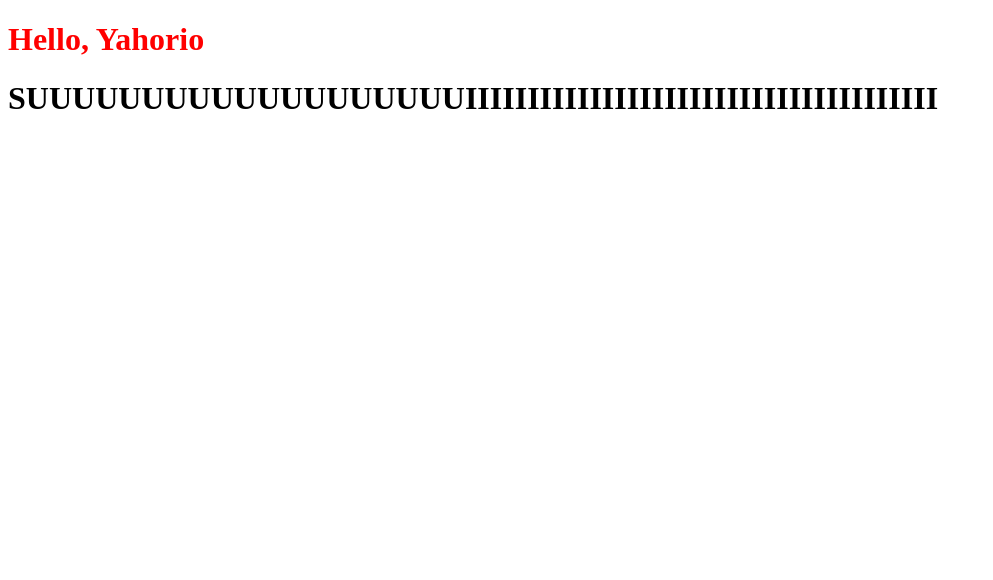
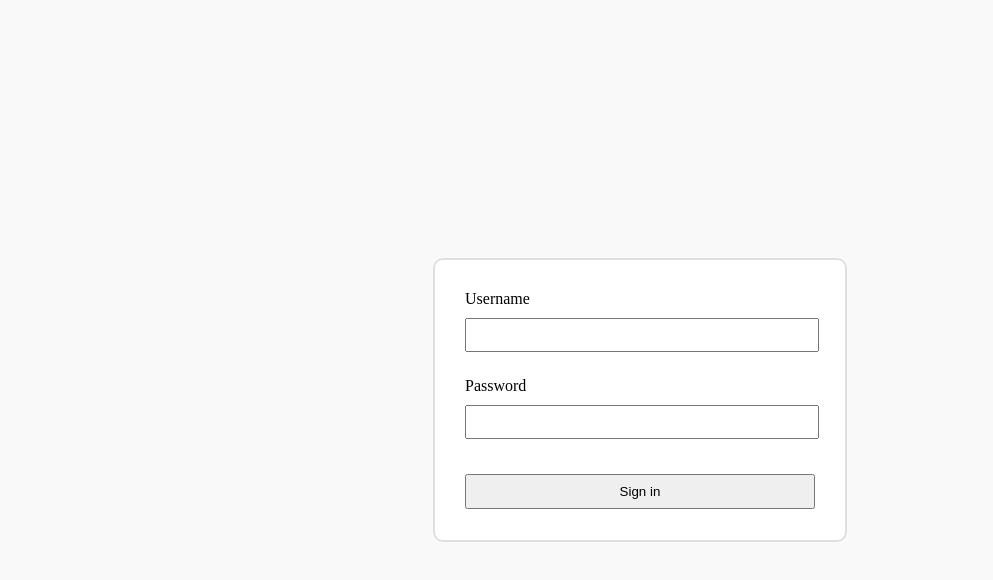
Before and after one commit to YahorPronski/InstaApi, a React (Create React App) app in the folder frontend/: page / in a window 1280 px wide. Shown: the top 580 px of the page, without its empty margins (0-993 px from the left). Built offline with nearby package versions, Linux system fonts and the light colour scheme.

Commit message:
i know what am i doing

```diff
--- a/frontend/package.json
+++ b/frontend/package.json
@@ -5,7 +5,7 @@
         "react": "^18.1.0",
         "react-dom": "^18.1.0",
         "react-router-dom": "^6.3.0",
-        "react-scripts": "^4.0.3",
+        "react-scripts": "^5.0.1",
         "sass": "^1.51.0"
     },
     "scripts": {
--- a/frontend/src/App.js
+++ b/frontend/src/App.js
@@ -1,11 +1,10 @@
 import React from 'react';
-import LoginForm from './components/auth/LoginForm';
+import LoginPage from "./pages/LoginPage";
 
 function App() {
     return (
         <div>
-            <LoginForm name="Yahorio"/>
-            <h1>SUUUUUUUUUUUUUUUUUUUIIIIIIIIIIIIIIIIIIIIIIIIIIIIIIIIIIIIII</h1>
+            <LoginPage/>
         </div>
     );
 }
--- a/frontend/src/assets/styles/components/auth/loginform.scss
+++ b/frontend/src/assets/styles/components/auth/loginform.scss
@@ -1,3 +1,32 @@
+@import '../../variables/colors';
+
 .login-form {
-    color: red;
+    position: absolute;
+    top: 0;
+    bottom: 0;
+    left: 0;
+    right: 0;
+    overflow: hidden;
+    margin: auto;
+    padding: 30px;
+    width: 350px;
+    height: 220px;
+    background-color: $color-background-primary;
+    border: 2px solid $color-border-primary;
+    border-radius: 10px;
+
+    input[type=text],
+    input[type=password] {
+        display: block;
+        width: 100%;
+        height: 30px;
+        margin: 10px 0 25px 0;
+    }
+
+    input[type=submit] {
+        display: block;
+        width: 100%;
+        height: 35px;
+        margin-top: 35px;
+    }
 }
--- /dev/null
+++ b/frontend/src/assets/styles/pages/pagecore.scss
@@ -0,0 +1,11 @@
+@import '../variables/colors';
+
+* {
+    margin: 0;
+    padding: 0;
+    height: 100%;
+}
+
+.page-wrapper {
+    background-color: $color-background-secondary;
+}
--- /dev/null
+++ b/frontend/src/assets/styles/variables/colors.scss
@@ -0,0 +1,4 @@
+$color-background-primary: white;
+$color-background-secondary: rgb(249, 249, 249);
+
+$color-border-primary: rgb(222, 224, 224);
--- a/frontend/src/components/auth/LoginForm.js
+++ b/frontend/src/components/auth/LoginForm.js
@@ -2,7 +2,17 @@ import React from 'react';
 import '../../assets/styles/components/auth/loginform.scss';
 
 function LoginForm(props) {
-    return <h1 className="login-form">Hello, {props.name}</h1>;
+    return (
+        <form className="login-form">
+            <label>Username
+                <input type="text" name="usename"/>
+            </label>
+            <label>Password
+                <input type="password" name="password"/>
+            </label>
+            <input type="submit" value="Sign in"/>
+        </form>
+    );
 }
 
 export default LoginForm;
--- /dev/null
+++ b/frontend/src/pages/LoginPage.js
@@ -0,0 +1,13 @@
+import React from 'react';
+import LoginForm from "../components/auth/LoginForm";
+import '../assets/styles/pages/pagecore.scss';
+
+function LoginPage(props) {
+    return (
+        <div className="page-wrapper">
+            <LoginForm name="yahorrrrr"/>
+        </div>
+    );
+}
+
+export default LoginPage;
```
Also changed, not shown: frontend/src/components/core/TextInput.js (added, +12 -0 lines), 1 other file (tests, documents, lock files or other folders).
